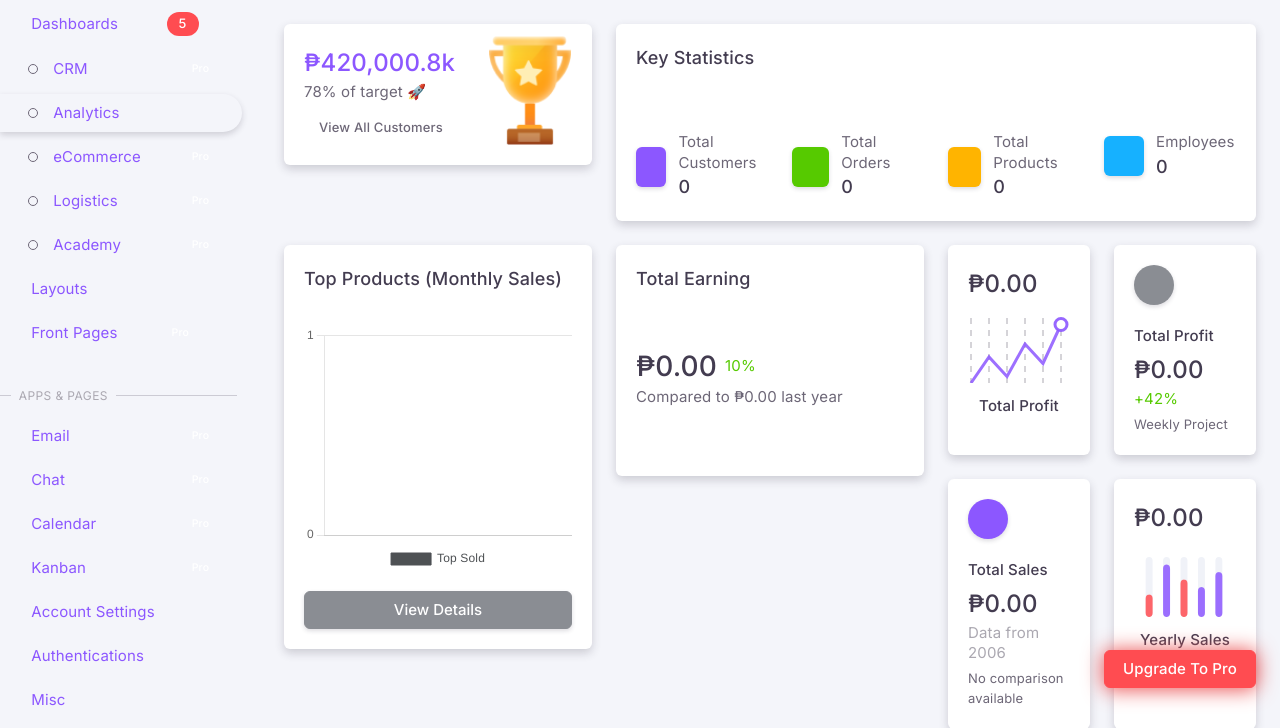
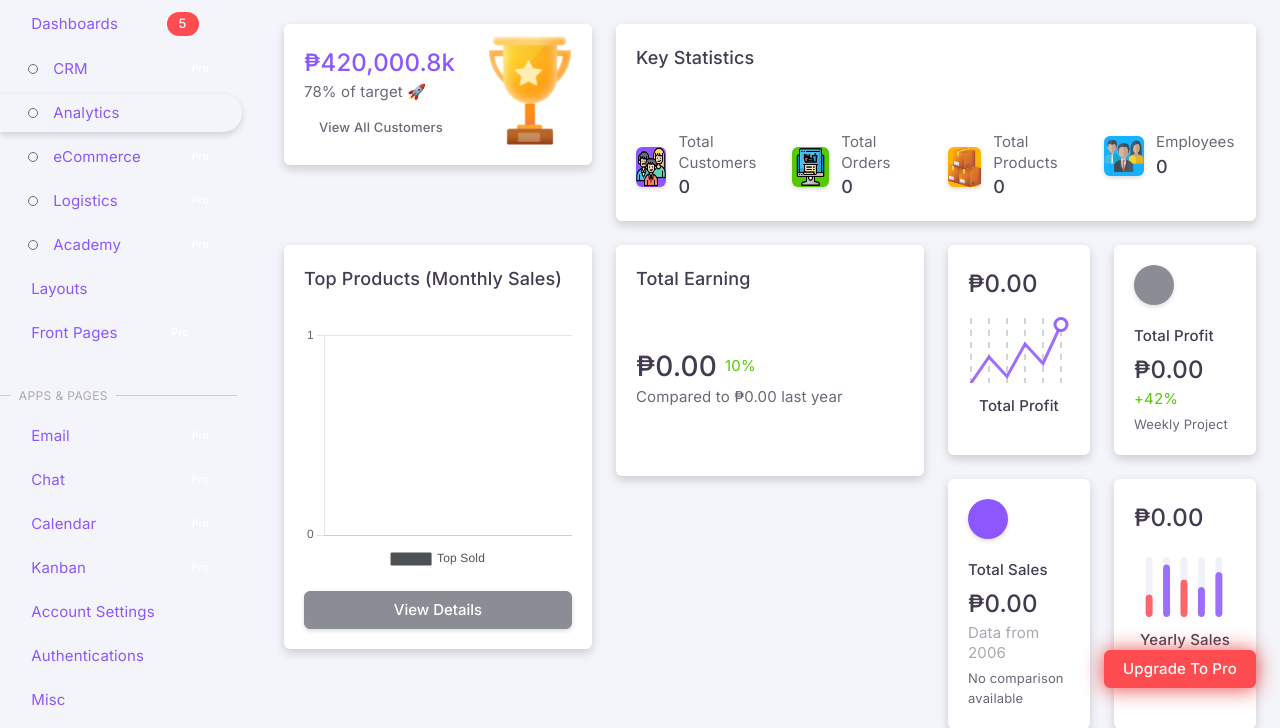
Before and after one commit to Alexispoito/Django-Materio, a Django app: page / in a window 1280 px wide. Shown: the part 64-792 px from the top of the page. Run offline with Django 5.2, Linux system fonts and the light colour scheme; data that the repository does not hold is empty; some libraries are stand-ins or nearby versions.

Commit message:
adding icons for key statistics

```diff
--- a/templates/dashboard/index.html
+++ b/templates/dashboard/index.html
@@ -789,25 +789,28 @@
                     </div>
                     <div class="card-body pt-lg-10">
                       <div class="row g-6">
+
+                        <!-- Total Customers -->
                         <div class="col-md-3 col-6">
                           <div class="d-flex align-items-center">
                             <div class="avatar">
-                              <div class="avatar-initial bg-primary rounded shadow-xs">
-                                <i class="icon-base ri ri-pie-chart-2-line icon-24px"></i>
+                              <div class="avatar-initial bg-primary rounded shadow-xs d-flex align-items-center justify-content-center">
+                                <img src="{% static 'img/icons/metrics/customers.png' %}" alt="customers" width="24" height="24">
                               </div>
                             </div>
                             <div class="ms-3">
-                          <p class="mb-0">Total Customers</p>
-                          <h5 class="mb-0">{{ metrics.total_customers }}</h5>
-                        </div>
-                        </div>
+                              <p class="mb-0">Total Customers</p>
+                              <h5 class="mb-0">{{ metrics.total_customers }}</h5>
+                            </div>
+                          </div>
                         </div>
 
+                        <!-- Total Orders -->
                         <div class="col-md-3 col-6">
                           <div class="d-flex align-items-center">
                             <div class="avatar">
-                              <div class="avatar-initial bg-success rounded shadow-xs">
-                                <i class="icon-base ri ri-shopping-cart-line icon-24px"></i>  <!-- icon for orders -->
+                              <div class="avatar-initial bg-success rounded shadow-xs d-flex align-items-center justify-content-center">
+                                <img src="{% static 'img/icons/metrics/orders.png' %}" alt="orders" width="24" height="24">
                               </div>
                             </div>
                             <div class="ms-3">
@@ -817,11 +820,12 @@
                           </div>
                         </div>
 
+                        <!-- Total Products -->
                         <div class="col-md-3 col-6">
                           <div class="d-flex align-items-center">
                             <div class="avatar">
-                              <div class="avatar-initial bg-warning rounded shadow-xs">
-                                <i class="icon-base ri ri-box-line icon-24px"></i>  <!-- icon for products -->
+                              <div class="avatar-initial bg-warning rounded shadow-xs d-flex align-items-center justify-content-center">
+                                <img src="{% static 'img/icons/metrics/products.png' %}" alt="products" width="24" height="24">
                               </div>
                             </div>
                             <div class="ms-3">
@@ -831,11 +835,12 @@
                           </div>
                         </div>
 
+                        <!-- Employees -->
                         <div class="col-md-3 col-6">
                           <div class="d-flex align-items-center">
                             <div class="avatar">
-                              <div class="avatar-initial bg-info rounded shadow-xs">
-                                <i class="icon-base ri ri-user-line icon-24px"></i> <!-- you can change or add another metric -->
+                              <div class="avatar-initial bg-info rounded shadow-xs d-flex align-items-center justify-content-center">
+                                <img src="{% static 'img/icons/metrics/employees.png' %}" alt="employees" width="24" height="24">
                               </div>
                             </div>
                             <div class="ms-3">
@@ -844,6 +849,7 @@
                             </div>
                           </div>
                         </div>
+
                       </div>
                     </div>
                   </div>
```
Also changed, not shown: static/img/icons/metrics/customers.png (added), static/img/icons/metrics/employees.png (added), static/img/icons/metrics/orders.png (added), static/img/icons/metrics/products.png (added).
